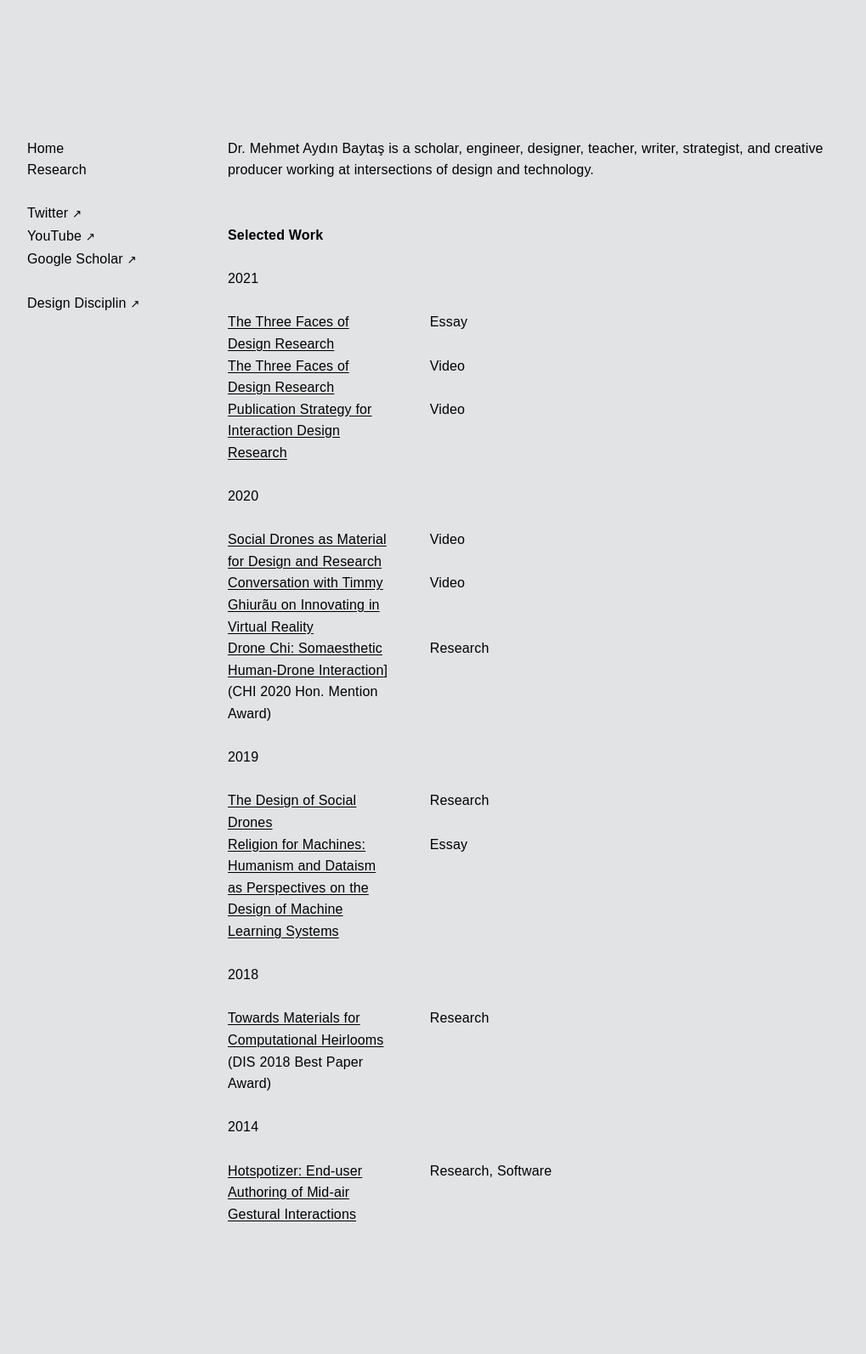
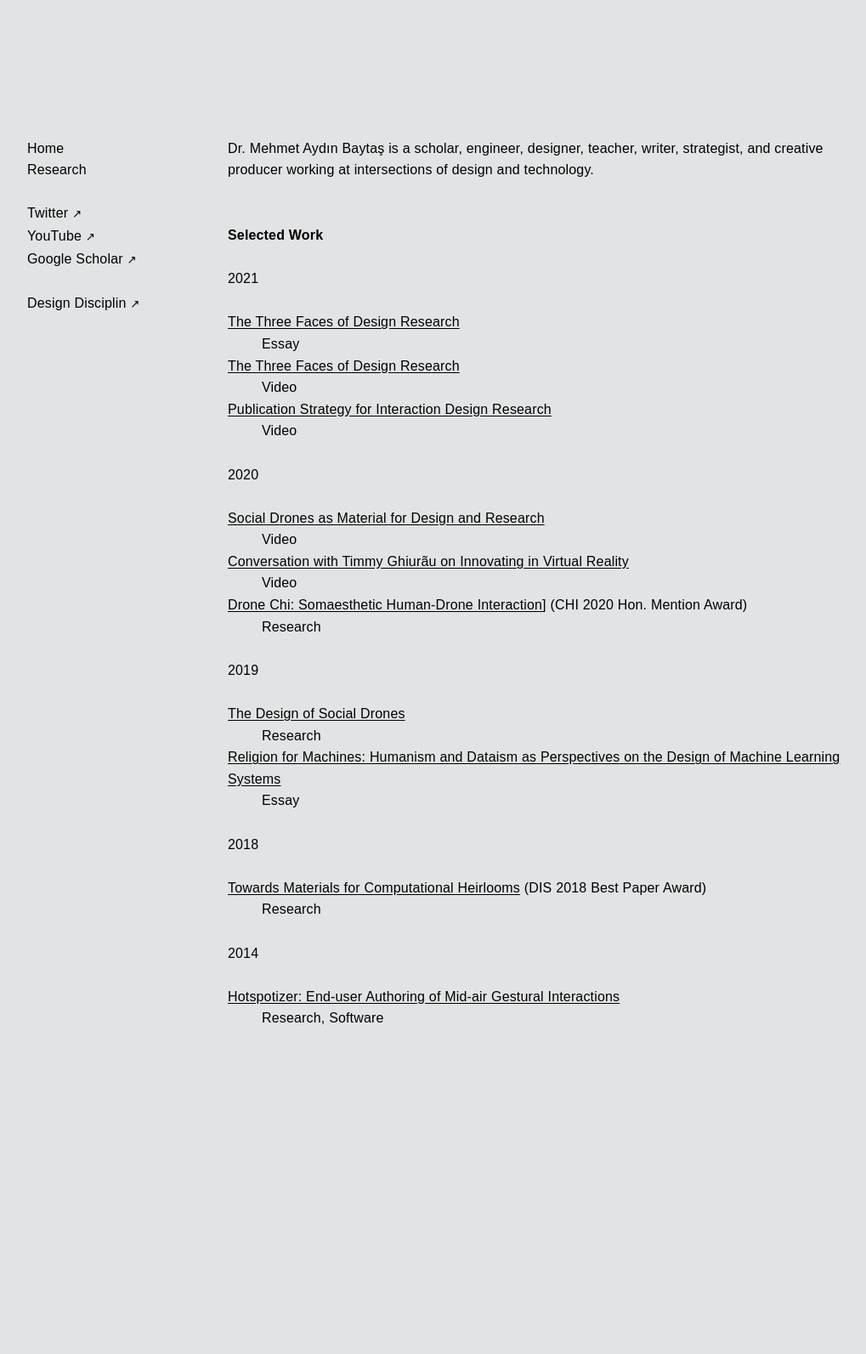
Before and after one commit to l77l77/mbaytas.github.io, a Jekyll site: the page built from README.md, in a window 1280 px wide. Shown: the whole page at 85% size, without its empty margins (108-1127 px from the left). Built offline with Jekyll 4.4.1, drawn with Linux system fonts in a browser that asks for light colours; some web fonts are replaced; our own code applies the rules of GitHub Pages for plain Markdown files; comment, search, counter and statistics services are not loaded; after the commit the page ends 1363 px from its top, so only the background shows below that.

Commit message:
Update default.html

```diff
--- a/_layouts/default.html
+++ b/_layouts/default.html
@@ -116,7 +116,6 @@
       dl {
         display: grid;
         grid-column-gap: 1vmin;
-        grid-template-columns: 1fr 3fr;
       }
 
       /* Misc */
```
